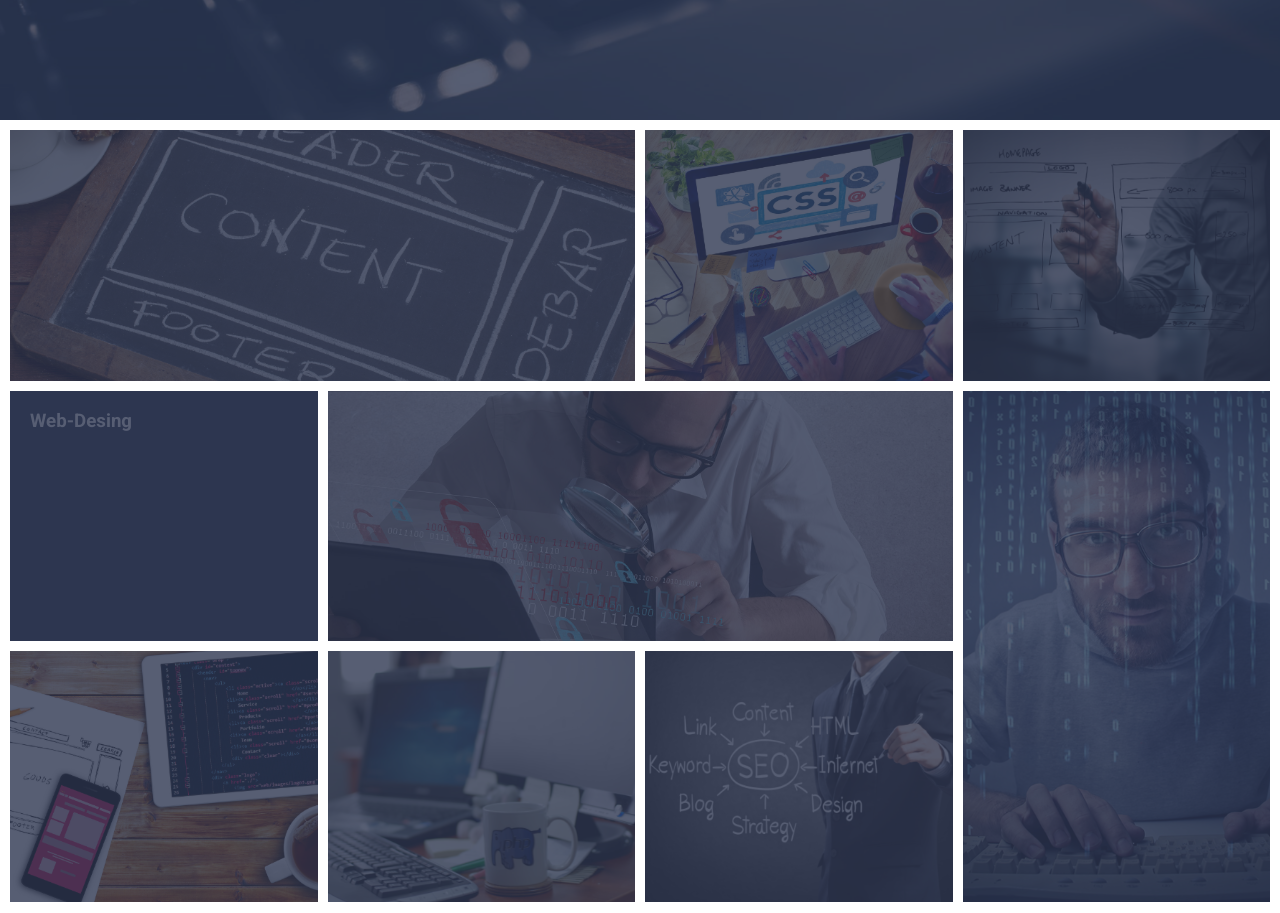
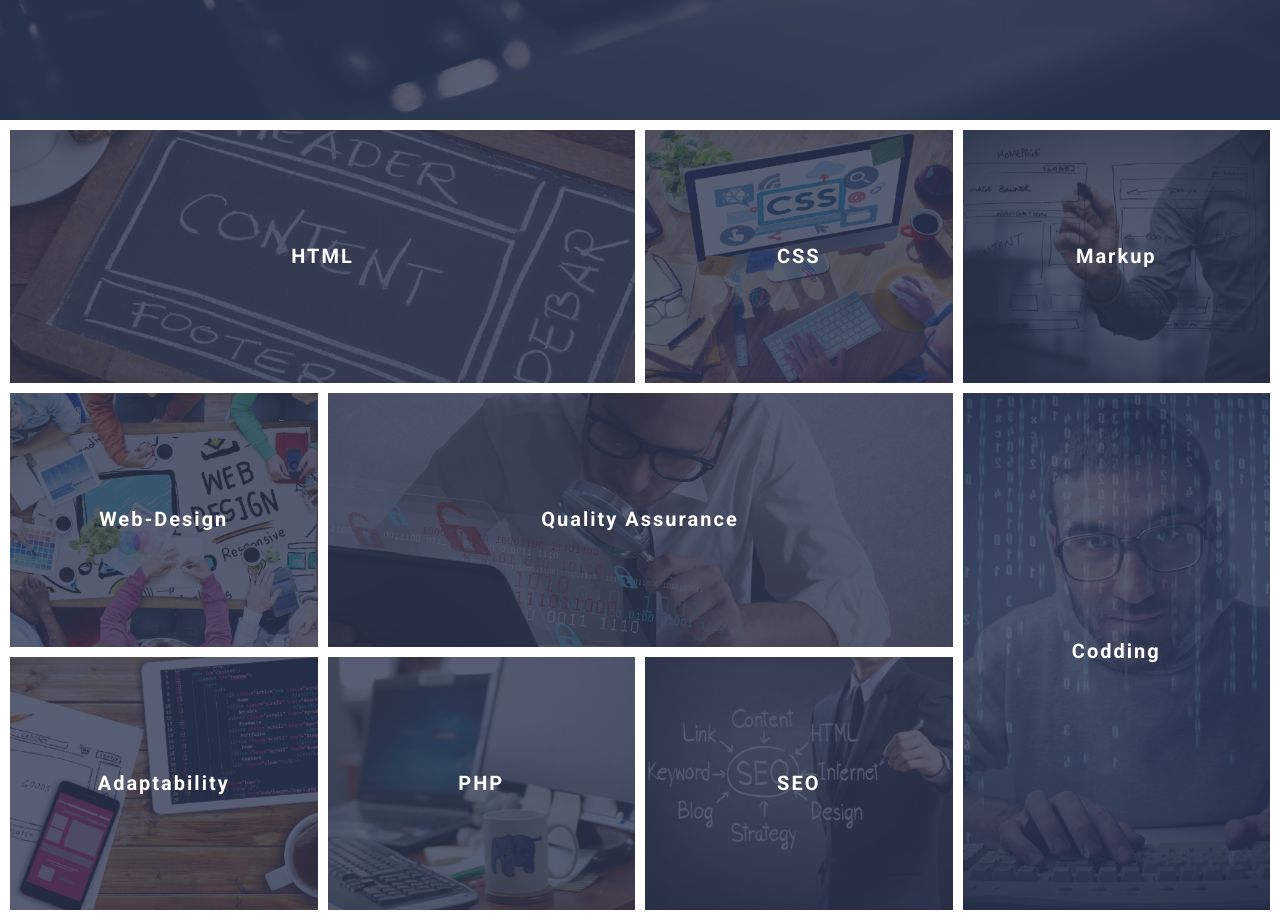
Before and after one commit to VladislavFuklev/Grid-Template, a website: page index.html in a window 1280 px wide. Shown: the part 680-1593 px from the top of the page. Drawn offline with Linux system fonts and the light colour scheme; files whose address does not match are found by name.

Commit message:
второй экран готов

```diff
--- a/assets/scss/components/sections/skills/_skill-item.scss
+++ b/assets/scss/components/sections/skills/_skill-item.scss
@@ -3,25 +3,50 @@
 
 
 .skill-item {
+    overflow: hidden;
     position: relative;
     background-color: $color-primary;
     &__title {
         margin: 0;
+        @include abs-position;
+        z-index: 1;
+        font-size: 1.25rem;
+        letter-spacing: 0.1em;
+
     }
     &__link {
-        display: block;
+        display: flex;
+        align-items: center;
+        justify-content: center;
+        height: 100%;
         padding: $gap;
+        transition: color 0.5s;
     }
     &__image {
         background-image: url(../img/img-html.png);
         background-position: 50% 50%;
         background-size: cover;
-        @include abs-position
+        @include abs-position;
+        transition: transform 0.5s;
+
     }
     &__overlay{
         background-color: $color-primary;
         opacity: 0.8;
-        @include abs-position
+        @include abs-position;
+        transition: opacity 0.5s;
+
+    }
+    &:hover {
+        .skill-item__link {
+            color: $color-accent;
+        }
+        .skill-item__overlay {
+            opacity: 0.95;
+        }
+        .skill-item__image {
+            transform: scale(1.1);
+        }
     }
 }
 
--- a/assets/scss/components/sections/skills/_skills.scss
+++ b/assets/scss/components/sections/skills/_skills.scss
@@ -10,7 +10,7 @@ $local-gap: calc(40px / 3);
         gap: $gap-sm;
         grid-template-columns: repeat(4, 1fr);
         grid-template-areas: "a1 a1 a2 a3" "a4 a5 a5 a6" "a7 a8 a9 a6";
-        grid-auto-rows: calc(33vh - $local-gap);
+        grid-auto-rows: calc(33.33vh - $local-gap);
     }
 
     &__actions {
--- a/index.html
+++ b/index.html
@@ -78,16 +78,16 @@
         </article>
         <article class="skill-item">
           <h3 class="skill-item__title">
-            <a class="skill-item__link" href="">MarkUp</a>
+            <a class="skill-item__link" href="">Markup</a>
           </h3>
           <div class="skill-item__image" style="background-image: url(assets/img/img-markup.png);"></div>
           <div class="skill-item__overlay"></div>
         </article>
         <article class="skill-item">
           <h3 class="skill-item__title">
-            <a class="skill-item__link" href="">Web-Desing</a>
+            <a class="skill-item__link" href="">Web-Design</a>
           </h3>
-          <div class="skill-item__image" style="background-image: url(assets/img/img-webdesing.png);"></div>
+          <div class="skill-item__image" style="background-image: url(assets/img/img-webdesign.png);"></div>
           <div class="skill-item__overlay"></div>
         </article>
         <article class="skill-item">
```
Also changed, not shown: assets/css/style.css.
